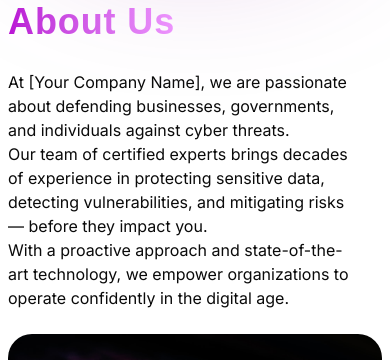
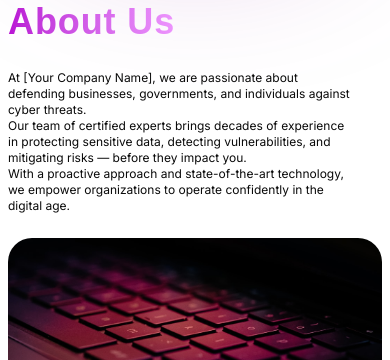
Before and after one commit to Maryammuhammadafzal/Cyber-Security-Landing-Page, a Next.js app: page / in a window 390 px wide. Shown: the part 815-1175 px from the top of the page. Built offline with nearby package versions, Linux system fonts and the light colour scheme; a web font is replaced by a local one.

Commit message:
adding responsiveness

```diff
--- a/src/app/about/page.tsx
+++ b/src/app/about/page.tsx
@@ -9,7 +9,7 @@ const AboutPage = () => {
                     <h2 className="font-semibold w-fit gradient-title xl:text-6xl lg:text-5xl md:text-5xl min-[768px]:text-4xl text-6xl xl:leading-16 lg:leading-14 max-sm:text-5xl max-xs:text-4xl">
                         About Us
                     </h2>
-                    <p className="font-normal max-w-2xl font-sans lg:text-xl sm:text-lg text-base text-[16px] pr-8">
+                    <p className="font-normal max-w-2xl font-sans lg:text-xl md:text-lg sm:text-base xs:text-sm text-xs text- pr-8">
                         At [Your Company Name], we are passionate about defending businesses, governments, and individuals against cyber threats.<br /> Our team of certified experts brings decades of experience in protecting sensitive data, detecting vulnerabilities, and mitigating risks — before they impact you.<br/>
                         With a proactive approach and state-of-the-art technology, we empower organizations to operate confidently in the digital age.
                     </p>
--- a/src/app/process/page.tsx
+++ b/src/app/process/page.tsx
@@ -2,7 +2,7 @@ import React from 'react'
 
 const ProcessPage = () => {
     return (
-        <div className="about mb-0 sm:p-0 px-4 gap-8 sm:w-[90%] md:w-[99%] lg:w-[85%] w-full mx-auto flex-col h-auto flex justify-center  items-center xl:py-30 lg:py-24 md:py-18 sm:py-12 xs:py-7 py-5">
+        <div className="about mb-0 sm:p-0 px-4 gap-8 sm:w-[90%] md:w-[99%] lg:w-[85%] w-full mx-auto flex-col h-auto flex justify-center  items-center xl:py-30 md:mt-0 sm:mt-50 xs:mt-40 mt-30 lg:py-24 md:py-18 sm:py-12 xs:py-7 py-5">
             <div className='flex w-full'>
                 <h2 className="font-semibold max-w-lg w-fit gradient-title xl:text-6xl lg:text-5xl md:text-5xl min-[768px]:text-4xl text-6xl xl:leading-16 lg:leading-14 max-sm:text-5xl max-xs:text-4xl">
                     Our Process
```
